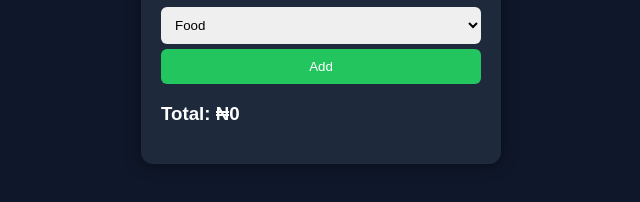
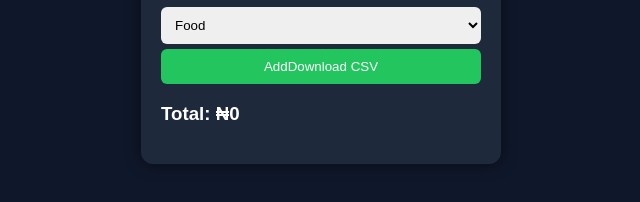
Before and after one commit to amahacker001/expense-tracker-main.py-expenses.txt-README.md, a plain HTML site: page index.html in a window 1280 px wide. Shown: the part 420-622 px from the top of the page, 319-959 px from the left. Drawn offline with Linux system fonts and the light colour scheme.

Commit message:
Update index.html

```diff
--- a/index.html
+++ b/index.html
@@ -19,7 +19,8 @@
       <option>Bills</option>
     </select>
 
-    <button onclick="addExpense()">Add</button>
+    <button onclick="addExpense()">Add</
+<button onclick="downloadCSV()">Download CSV</button>
 
     <ul id="list"></ul>
 
```
